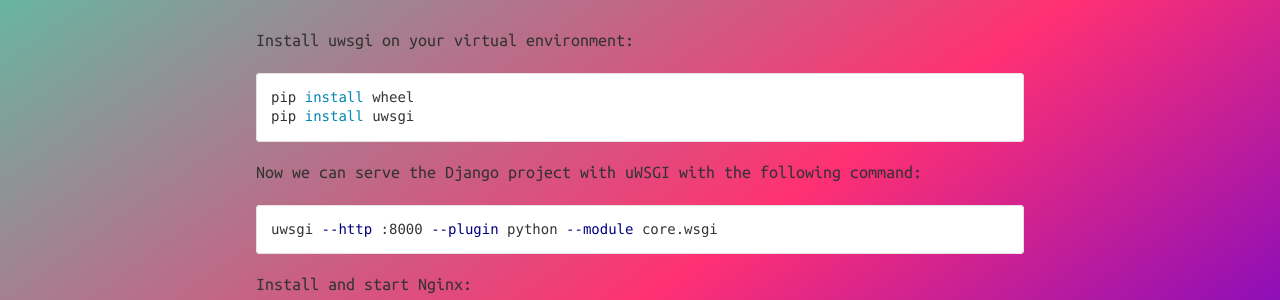
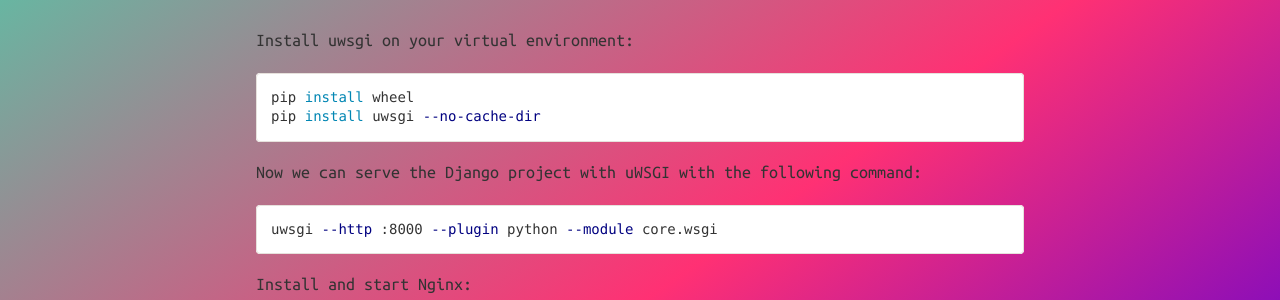
Before and after one commit to andreipall/andreipall.github.io, a Jekyll site: the page built from _posts/2023-12-10-how-to-set-up-django-on-nginx-with-uwsgi-on-arch-linux.markdown, in a window 1280 px wide and 900 px high. Shown: the part 416-716 px from the top of the window. Built offline with Jekyll 4.4.1, drawn with Linux system fonts in a browser that asks for light colours; comment, search, counter and statistics services are not loaded.

Commit message:
Update 2023-12-10-how-to-set-up-django-on-nginx-with-uwsgi-on-arch-linux.markdown

```diff
--- a/_posts/2023-12-10-how-to-set-up-django-on-nginx-with-uwsgi-on-arch-linux.markdown
+++ b/_posts/2023-12-10-how-to-set-up-django-on-nginx-with-uwsgi-on-arch-linux.markdown
@@ -10,7 +10,7 @@
 <p>Install uwsgi on your virtual environment:</p>
 {% highlight bash %}
 pip install wheel
-pip install uwsgi
+pip install uwsgi --no-cache-dir
 {% endhighlight %}
 <p>Now we can serve the Django project with uWSGI with the following command:</p>
 {% highlight bash %}
```
